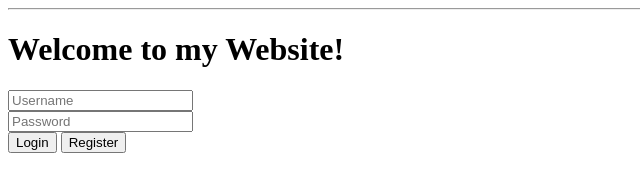
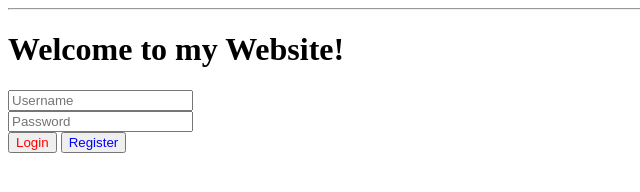
Before and after one commit to Czbastiane/ITPC_3_Prelim_Exam, a plain HTML site: page index.html in a window 1280 px wide. Shown: the full height of the page, 0-640 px from the left. Drawn offline with Linux system fonts and the light colour scheme.

Commit message:
4th commit

```diff
--- a/index.html
+++ b/index.html
@@ -19,8 +19,8 @@
     </div>
 
     <div>
-        <button>Login</button>
-       <button>Register</button></a>
+        <button style="color: red;">Login</button>
+       <button style="color: blue;">Register</button></a>
     </div>
     <div>
     </div>
```
